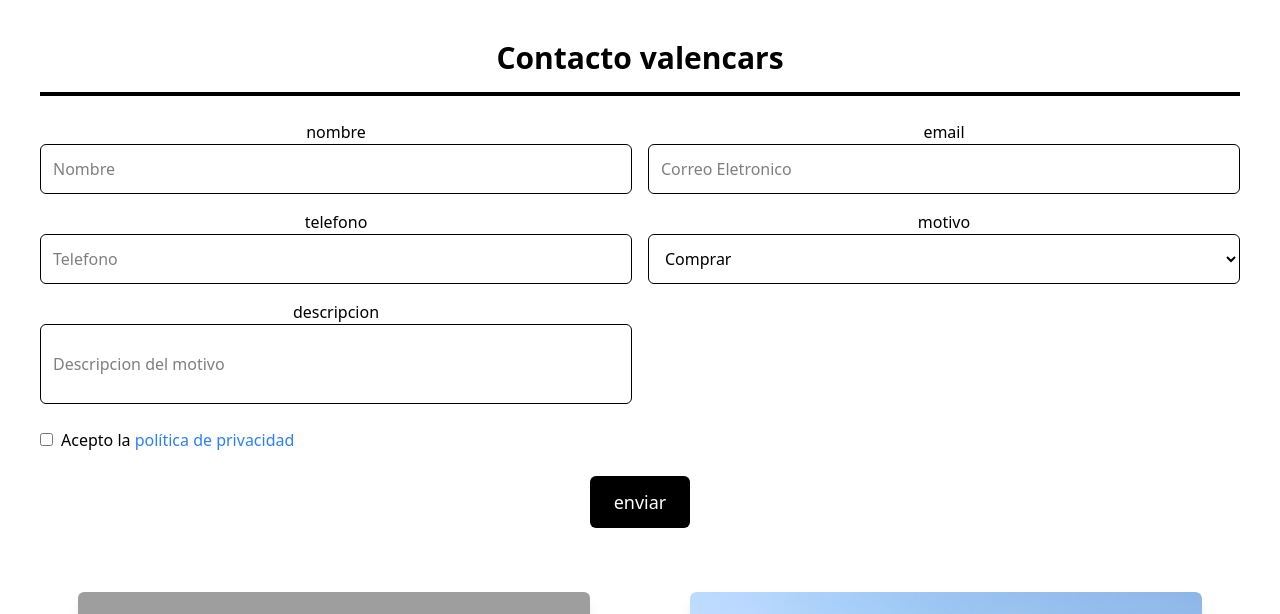
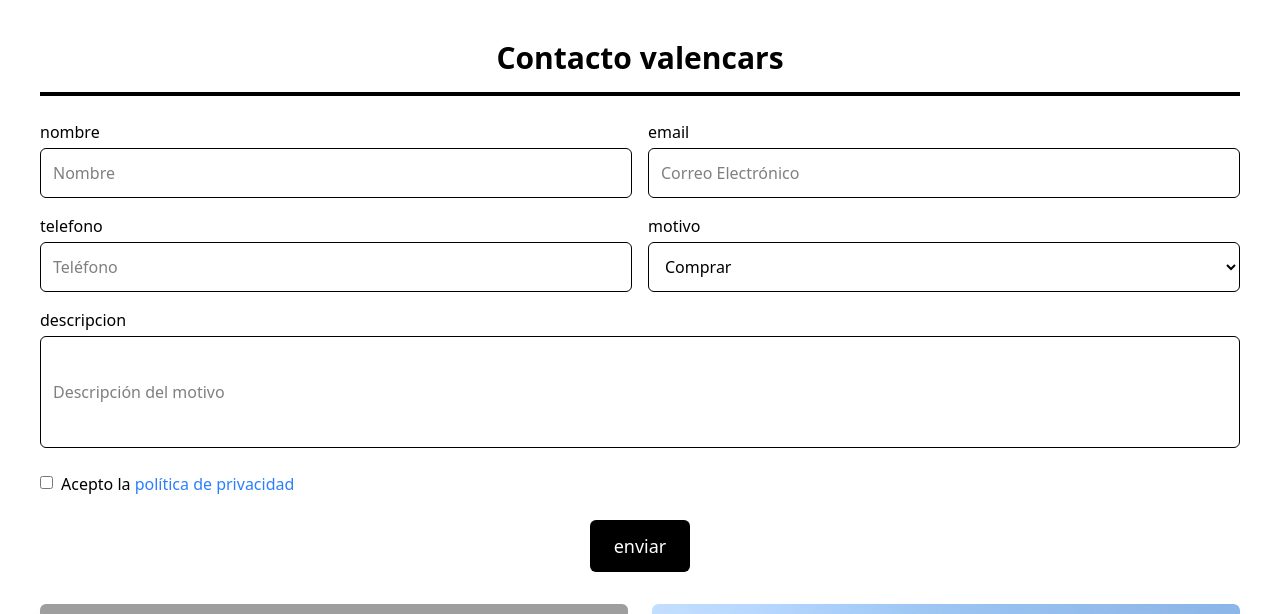
Before and after one commit to rajnaroc/VALENCARS, a Flask app: page /contacto in a window 1280 px wide. Shown: the part 86-700 px from the top of the page. Run offline with Flask 3, Linux system fonts and the light colour scheme; grey boxes are pictures that could not be loaded.

Commit message:
subimos el reponsive

```diff
--- a/src/templates/contacto.html
+++ b/src/templates/contacto.html
@@ -1,46 +1,47 @@
 {% extends './plantillas/plantilla.html' %}
 {% block title %}Contacto{% endblock %}
 {% block main %}
-  <div class="p-10 text-center">
+  <div class="p-6 md:p-10 text-center">
     <h2 class="text-3xl font-bold mb-4">Contacto valencars</h2>
     <hr class="border-black mb-6 border-2" />
 
-    <div class="grid grid-cols-2 gap-4 mb-6">
-      <div class=" flex flex-col ">
-        {{ form.nombre.label(class="") }}
-        {{form.nombre(class="border p-3 w-full rounded-md", placeholder="Nombre")}}
+    <div class="grid grid-cols-1 md:grid-cols-2 gap-4 mb-6">
+      <div class="flex flex-col">
+        {{ form.nombre.label(class="text-left mb-1") }}
+        {{ form.nombre(class="border p-3 w-full rounded-md", placeholder="Nombre") }}
       </div>
-      <div>
-        {{ form.email.label() }}
-        {{form.email(class="border p-3 w-full rounded-md", placeholder="Correo Eletronico")}}
+      <div class="flex flex-col">
+        {{ form.email.label(class="text-left mb-1") }}
+        {{ form.email(class="border p-3 w-full rounded-md", placeholder="Correo Electrónico") }}
       </div>
-      <div>
-        {{ form.telefono.label() }}
-        {{form.telefono(class="border p-3 w-full rounded-md", placeholder="Telefono")}}
+      <div class="flex flex-col">
+        {{ form.telefono.label(class="text-left mb-1") }}
+        {{ form.telefono(class="border p-3 w-full rounded-md", placeholder="Teléfono") }}
       </div>
-      <div>
-        {{ form.motivo.label() }}
-        {{form.motivo(class="border p-3 w-full rounded-md")}}
+      <div class="flex flex-col">
+        {{ form.motivo.label(class="text-left mb-1") }}
+        {{ form.motivo(class="border p-3 w-full rounded-md") }}
       </div>
-      <div>
-        {{ form.descripcion.label() }}
-        {{form.descripcion(class="border p-3 w-full h-20 resize-none rounded-md", placeholder="Descripcion del motivo" )}}
+      <div class="flex flex-col md:col-span-2">
+        {{ form.descripcion.label(class="text-left mb-1") }}
+        {{ form.descripcion(class="border p-3 w-full h-28 resize-none rounded-md", placeholder="Descripción del motivo") }}
       </div>
-      {{form.csrf_token}}
+      {{ form.csrf_token }}
     </div>
-    <div class="flex items-center justify-start my-6">
-      <input type="checkbox" class="mr-2" />
+
+    <div class="flex items-start justify-start my-6 text-left">
+      <input type="checkbox" class="mr-2 mt-1" />
       <span>Acepto la <a href="#" class="text-blue-500">política de privacidad</a></span>
     </div>
-    {{form.enviar(class="bg-black text-white px-6 py-3 rounded-md text-lg border-black hover:bg-white hover:cursor-pointer hover:text-black hover:transition-all")}}
 
-    <div class="grid grid-cols-2 gap-6 mt-8">
-      <div class="w-full max-w-lg mx-auto h-100 mt-8 mb-6 rounded-md overflow-hidden shadow-lg">
-        <iframe src="https://www.google.com/maps/embed?pb=!1m18!1m12!1m3!1d3111.3843552714265!2d-0.3938777846471743!3d39.495071571767515!2m3!1f0!2f0!3f0!3m2!1i1024!2i768!4f13.1!3m3!1m2!1s0xd604579125eb3f9%3A0x14c569861adcebdd!2sValencars%202000%20SL!5e0!3m2!1ses!2ses!4v1712574340501!5m2!1ses!2ses"  class="border-0 w-full h-full"  allowfullscreen="" loading="lazy" referrerpolicy="no-referrer-when-downgrade"></iframe>
+    {{ form.enviar(class="bg-black text-white px-6 py-3 rounded-md text-lg border-black hover:bg-white hover:cursor-pointer hover:text-black transition-all") }}
+
+    <div class="grid grid-cols-1 md:grid-cols-2 gap-6 mt-8">
+      <div class="w-full h-72 md:h-96 rounded-md overflow-hidden shadow-lg">
+        <iframe src="https://www.google.com/maps/embed?pb=!1m18!1m12!1m3!1d3111.3843552714265!2d-0.3938777846471743!3d39.495071571767515!2m3!1f0!2f0!3f0!3m2!1i1024!2i768!4f13.1!3m3!1m2!1s0xd604579125eb3f9%3A0x14c569861adcebdd!2sValencars%202000%20SL!5e0!3m2!1ses!2ses!4v1712574340501!5m2!1ses!2ses" class="border-0 w-full h-full" allowfullscreen="" loading="lazy" referrerpolicy="no-referrer-when-downgrade"></iframe>
       </div>
-      <div class="w-full max-w-lg mx-auto h-100 mt-8 mb-6 rounded-md overflow-hidden shadow-lg">
+      <div class="w-full h-72 md:h-96 rounded-md overflow-hidden shadow-lg">
         <img src="/static/img/contacto.png" alt="Foto" class="w-full h-full object-cover rounded-md" />
-
       </div>
     </div>
   </div>
```
Also changed, not shown: src/templates/catalogo.html (+11 -9 lines), src/templates/login.html (+29 -14 lines).
